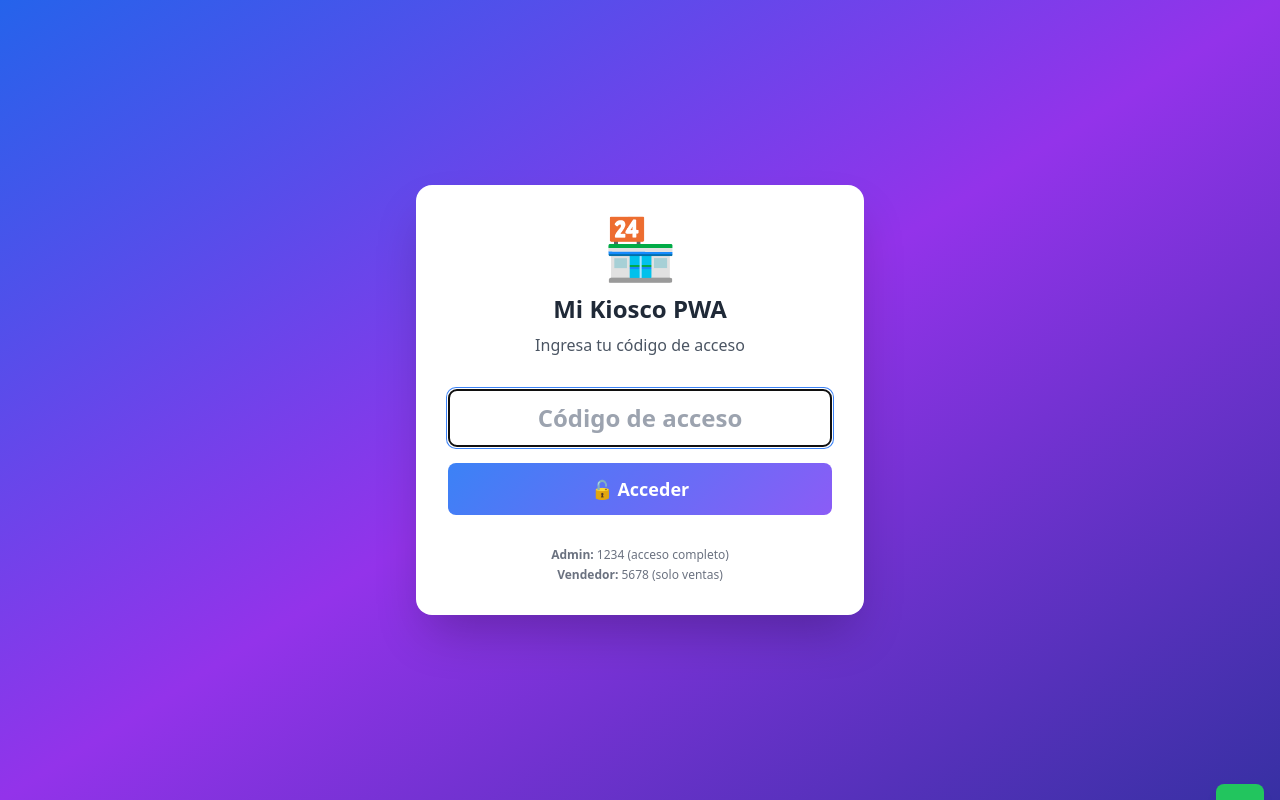
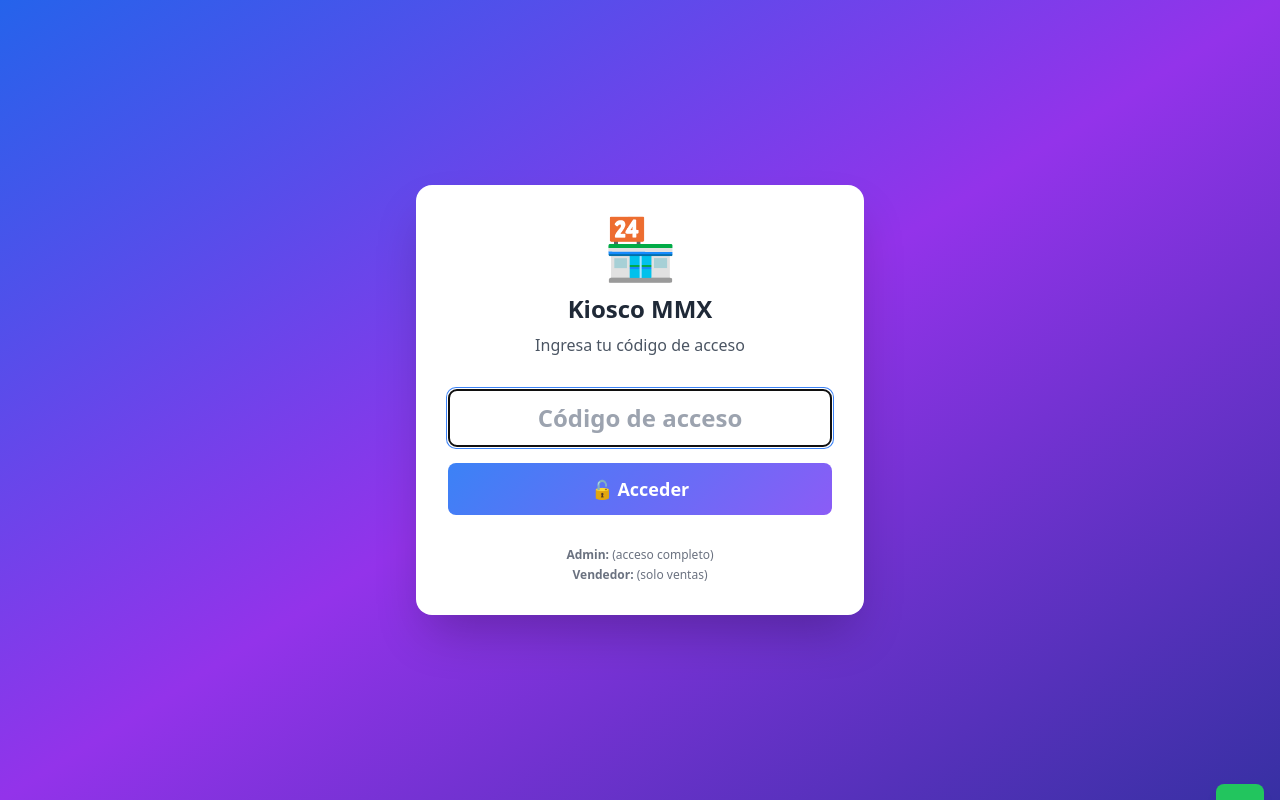
Before and after one commit to moore666/kioskommx, a plain HTML site: page index.html in a window 1280 px wide. Drawn offline with nearby package versions, Linux system fonts and the light colour scheme.

Commit message:
change password

```diff
--- a/index.html
+++ b/index.html
@@ -54,7 +54,7 @@
         <div class="bg-white rounded-2xl shadow-2xl p-8 w-full max-w-md mx-4">
             <div class="text-center mb-8">
                 <div class="text-6xl mb-4">🏪</div>
-                <h1 class="text-2xl font-bold text-gray-800 mb-2">Mi Kiosco PWA</h1>
+                <h1 class="text-2xl font-bold text-gray-800 mb-2">Kiosco MMX</h1>
                 <p class="text-gray-600">Ingresa tu código de acceso</p>
             </div>
 
@@ -84,8 +84,8 @@
 
             <div class="mt-8 text-center">
                 <div class="text-xs text-gray-500 space-y-1">
-                    <p><strong>Admin:</strong> 1234 (acceso completo)</p>
-                    <p><strong>Vendedor:</strong> 5678 (solo ventas)</p>
+                    <p><strong>Admin:</strong> (acceso completo)</p>
+                    <p><strong>Vendedor:</strong> (solo ventas)</p>
                 </div>
             </div>
         </div>
@@ -101,7 +101,7 @@
         <div class="max-w-7xl mx-auto px-4 py-4">
             <div class="flex items-center justify-between flex-wrap">
                 <h1 class="text-2xl font-bold bg-gradient-to-r from-blue-600 to-purple-600 bg-clip-text text-transparent">
-                    🏪 Mi Kiosco PWA
+                    🏪 Kiosco MMX
                 </h1>
                 <div class="flex space-x-2 items-center mt-2 sm:mt-0">
                     <button onclick="cambiarVista('ventas', event)" class="nav-btn btn-primary text-white px-4 py-2 rounded-lg font-semibold">
@@ -349,8 +349,8 @@
         let ventas = [];
         let carrito = [];
         const USUARIOS = {
-            "1234": { rol: "admin", nombre: "Administrador" },
-            "5678": { rol: "vendedor", nombre: "Vendedor" }
+            "1942": { rol: "admin", nombre: "Administrador" },
+            "2020": { rol: "vendedor", nombre: "Vendedor" }
         };
         let usuarioActual = null;
         let tiempoUltimaActividad = Date.now();
```
